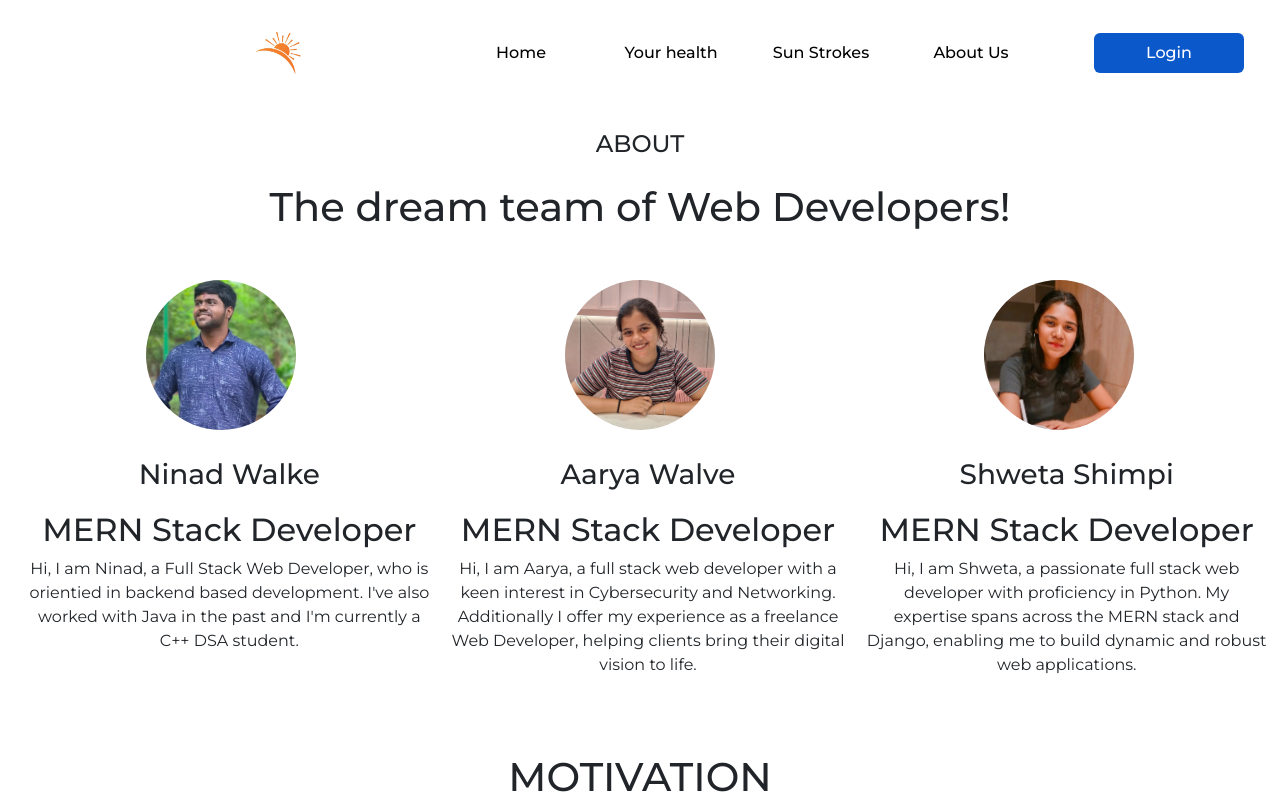
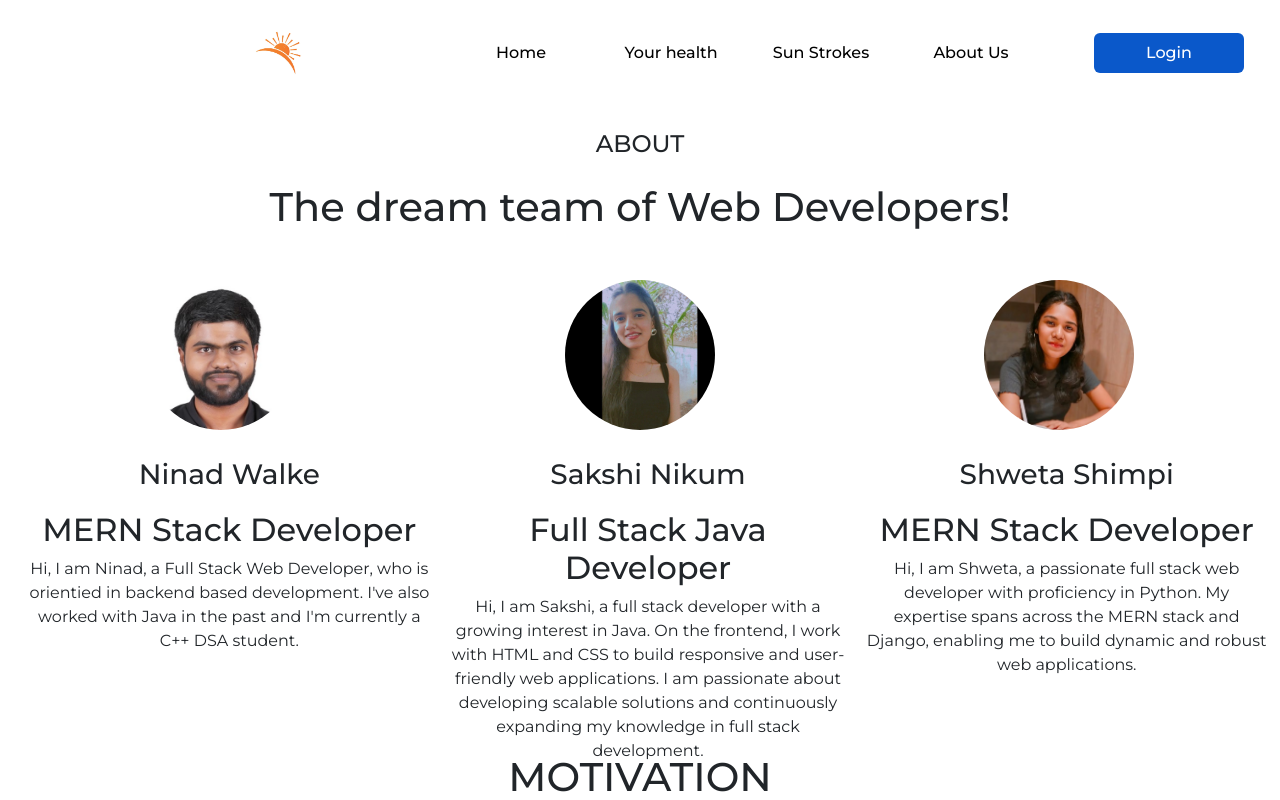
Before and after one commit to NinadWalke/Weather-Protection, a React (Vite) app in the folder frontend/: page /about in a window 1280 px wide. Shown: the top 800 px of the page. Built offline with nearby package versions, Linux system fonts and the light colour scheme.

Commit message:
chore: Added new member details

```diff
--- a/frontend/src/landing_page/about_us/Collaborators.jsx
+++ b/frontend/src/landing_page/about_us/Collaborators.jsx
@@ -5,7 +5,7 @@ import CollabCard from "./components/CollabCard";
 const descriptions = [
   "Hi, I am Ninad, a Full Stack Web Developer, who is orientied in backend based development. I've also worked with Java in the past and I'm currently a C++ DSA student.",
   "Hi, I am Shweta, a passionate full stack web developer with proficiency in Python. My expertise spans across the MERN stack and Django, enabling me to build dynamic and robust web applications. ",
-  "Hi, I am Aarya, a full stack web developer with a keen interest in Cybersecurity and Networking. Additionally I offer my experience as a freelance Web Developer, helping clients bring their digital vision to life.",
+  "Hi, I am Sakshi, a full stack developer with a growing interest in Java. On the frontend, I work with HTML and CSS to build responsive and user-friendly web applications. I am passionate about developing scalable solutions and continuously expanding my knowledge in full stack development.",
 ];
 function Collaborators() {
   return (
@@ -23,15 +23,15 @@ function Collaborators() {
               }}
             >
               <CollabCard
-                img="/media/melol.png"
+                img="/media/ninad.jpg"
                 name="Ninad Walke"
                 title="MERN Stack Developer"
                 desc={descriptions[0]}
               />
               <CollabCard
-                img="/media/dumboo.jpg"
-                name="Aarya Walve"
-                title="MERN Stack Developer"
+                img="/media/sakshi.jpg"
+                name="Sakshi Nikum"
+                title="Full Stack Java Developer"
                 desc={descriptions[2]}
               />
               <CollabCard
```
Also changed, not shown: frontend/public/media/ninad.jpg (added), frontend/public/media/sakshi.jpg (added).
